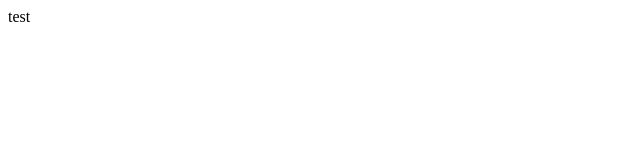
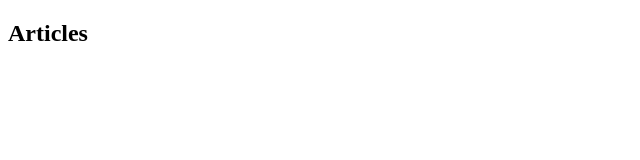
Before and after one commit to markghsu/redux-react-tutorial, a React (Create React App) app: page / in a window 1280 px wide. Shown: the top 160 px of the page, without its empty margins (0-640 px from the left). Built offline with nearby package versions, Linux system fonts and the light colour scheme.

Commit message:
Create a list that pulls from store ConnectedList connects to the store using mapStateToProps When we do something that updates the store i.e. when we dispatch addArticle which updates the store, our react-redux binding will update the props of the List, thereby rendering the list component again

```diff
--- a/src/index.js
+++ b/src/index.js
@@ -3,9 +3,10 @@ import ReactDOM from 'react-dom';
 import { Provider } from 'react-redux';
 import store from './js/store/index';
 import App from './js/components/App.jsx';
+import {addArticle} from './js/actions/index'
 
-//window.store = store;
-//window.addArticle = addArticle;
+window.store = store;
+window.addArticle = addArticle;
 
 ReactDOM.render(
   <Provider store={store}>
--- a/src/js/components/App.jsx
+++ b/src/js/components/App.jsx
@@ -1,7 +1,13 @@
 import React from 'react';
+import List from './List';
 
 const App = () => (
-	<div>test</div>
+	<div className='row mt-5'>
+		<div className="col-md-4 offset-md-1">
+			<h2>Articles</h2>
+			<List />
+		</div>
+	</div>
 	)
 
 export default App;
--- /dev/null
+++ b/src/js/components/List.jsx
@@ -0,0 +1,22 @@
+import React from 'react';
+import { connect } from 'react-redux';
+
+const mapStateToProps = state => {
+	return { articles: state.articles };
+}
+
+//Functional stateless component
+const ConnectedList = ({ articles }) => (
+	<ul className="list-group list-group-flush">
+	{articles.map(el => (
+		<li className="list-group-item" key={el.id}>
+			{el.title}
+		</li>
+		))}
+	</ul>
+);
+
+//Connect Curries the mapStateToProps and connects it to the ConnectedList component
+const List = connect(mapStateToProps)(ConnectedList);
+
+export default List;
```
